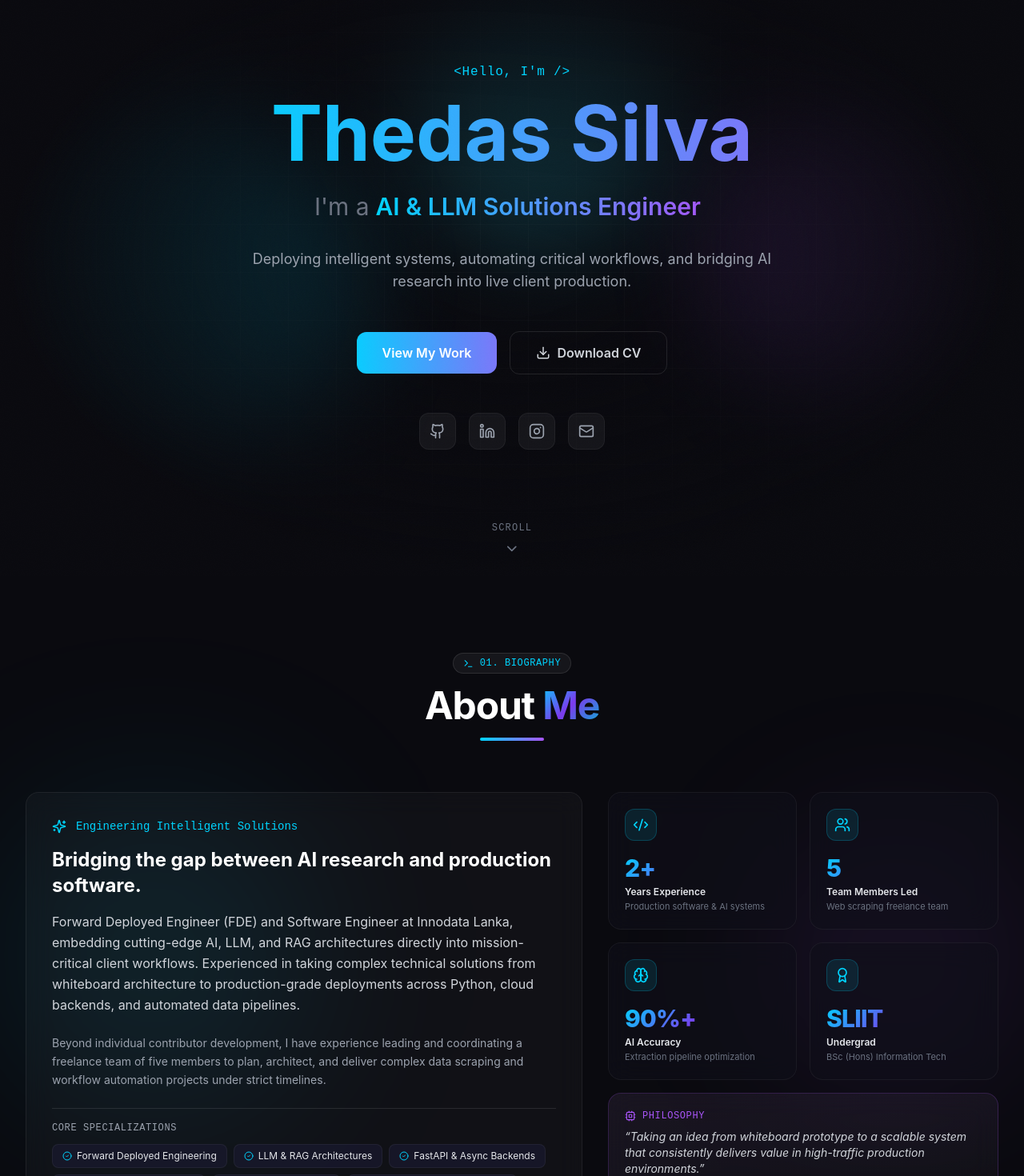
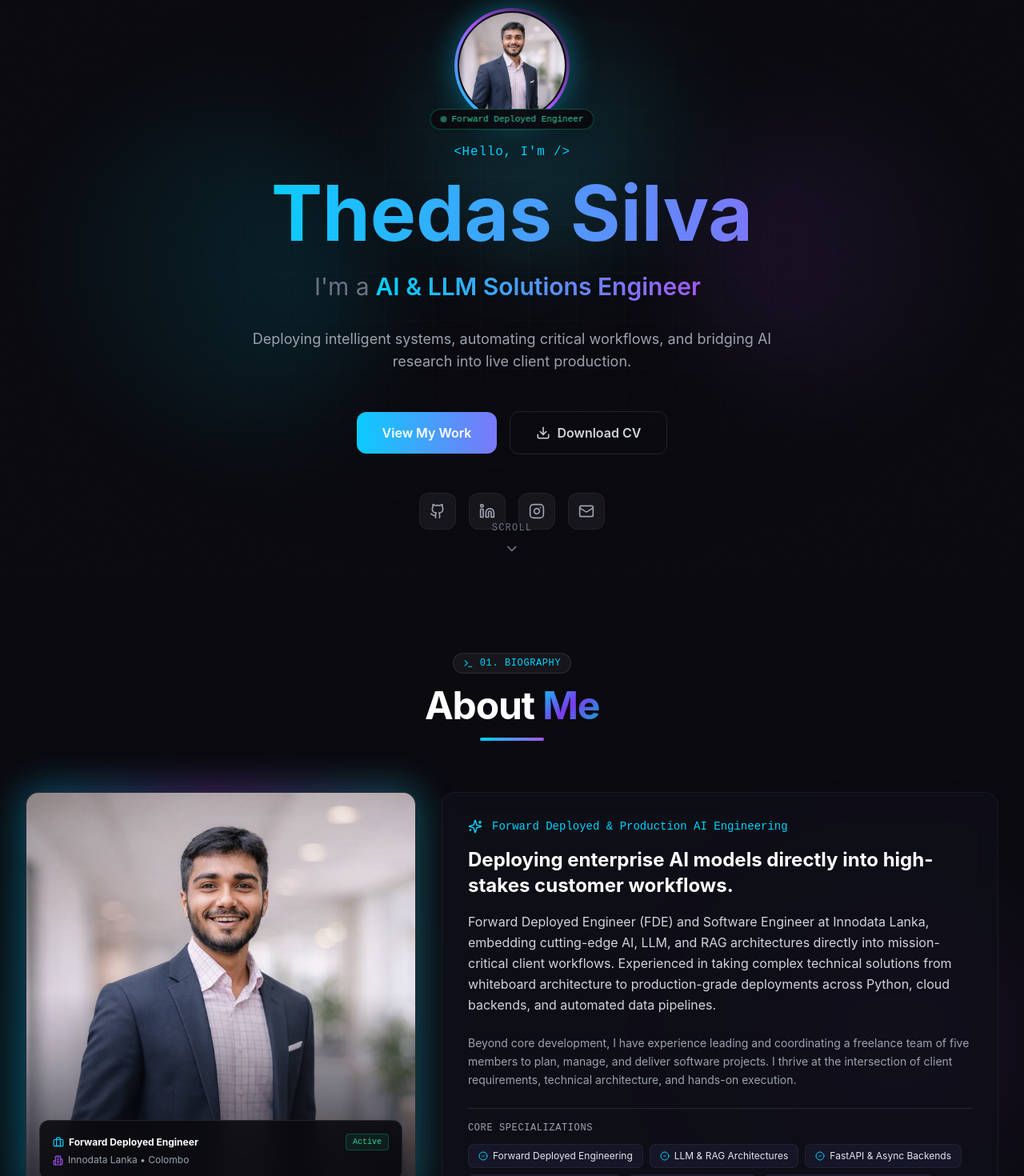
Before and after one commit to thedasss/developer-portfolio, a Next.js app: page / in a window 1280 px wide. Shown: the part 80-1550 px from the top of the page at 80% size. Built offline with nearby package versions, Linux system fonts and the light colour scheme.

Commit message:
feat: add professional profile photo to Hero avatar and About section

```diff
--- a/src/components/About.tsx
+++ b/src/components/About.tsx
@@ -1,5 +1,6 @@
 "use client";
 
+import Image from "next/image";
 import { motion } from "framer-motion";
 import { personalInfo } from "@/lib/data";
 import {
@@ -12,6 +13,8 @@ import {
   Award,
   Terminal,
   CheckCircle2,
+  Building2,
+  Briefcase,
 } from "lucide-react";
 
 export default function About() {
@@ -35,7 +38,7 @@ export default function About() {
       icon: Brain,
     },
     {
-      label: "Undergrad",
+      label: "Education",
       value: "SLIIT",
       description: "BSc (Hons) Information Tech",
       icon: Award,
@@ -78,21 +81,70 @@ export default function About() {
 
         {/* Main Grid */}
         <div className="grid grid-cols-1 lg:grid-cols-12 gap-8 items-start">
-          {/* Left Column: Bio Card */}
+          {/* Left Column: Portrait Photo Card */}
           <motion.div
             initial={{ opacity: 0, x: -30 }}
             whileInView={{ opacity: 1, x: 0 }}
             viewport={{ once: true }}
             transition={{ duration: 0.6 }}
-            className="lg:col-span-7 glass-card p-6 sm:p-8 rounded-2xl relative group"
+            className="lg:col-span-5"
           >
+            <div className="relative group">
+              {/* Glowing gradient backshadow */}
+              <div className="absolute -inset-1 rounded-3xl bg-gradient-to-r from-neon-blue via-neon-purple to-neon-green opacity-40 blur-xl group-hover:opacity-70 transition duration-500" />
+
+              <div className="relative rounded-2xl overflow-hidden border border-white/10 bg-dark-800 shadow-2xl">
+                {/* Photo */}
+                <div className="relative w-full h-[460px] sm:h-[500px]">
+                  <Image
+                    src="/profile.jpg"
+                    alt={personalInfo.name}
+                    fill
+                    priority
+                    sizes="(max-width: 768px) 100vw, (max-width: 1200px) 40vw, 33vw"
+                    className="object-cover object-top transition duration-500 group-hover:scale-105"
+                  />
+                  {/* Subtle dark gradient overlay at bottom for readable badge */}
+                  <div className="absolute inset-0 bg-gradient-to-t from-dark-900 via-transparent to-transparent opacity-80" />
+
+                  {/* Floating badges on photo */}
+                  <div className="absolute bottom-4 left-4 right-4 p-4 rounded-xl bg-dark-900/90 backdrop-blur-md border border-white/10">
+                    <div className="flex items-center justify-between gap-2 mb-1">
+                      <span className="text-xs font-bold text-white flex items-center gap-1.5">
+                        <Briefcase size={14} className="text-neon-blue" />
+                        Forward Deployed Engineer
+                      </span>
+                      <span className="text-[10px] font-mono px-2 py-0.5 rounded bg-emerald-500/10 text-emerald-400 border border-emerald-500/30">
+                        Active
+                      </span>
+                    </div>
+                    <p className="text-xs text-gray-400 flex items-center gap-1.5">
+                      <Building2 size={13} className="text-neon-purple" />
+                      Innodata Lanka • Colombo
+                    </p>
+                  </div>
+                </div>
+              </div>
+            </div>
+          </motion.div>
+
+          {/* Right Column: Bio & Core Focus & Stats */}
+          <motion.div
+            initial={{ opacity: 0, x: 30 }}
+            whileInView={{ opacity: 1, x: 0 }}
+            viewport={{ once: true }}
+            transition={{ duration: 0.6, delay: 0.1 }}
+            className="lg:col-span-7 space-y-6"
+          >
+            {/* Bio Card */}
+            <div className="glass-card p-6 sm:p-8 rounded-2xl border border-white/5 bg-dark-800/80 relative">
               <div className="flex items-center gap-3 text-neon-blue font-mono text-sm mb-4">
                 <Sparkles size={18} />
-              <span>Engineering Intelligent Solutions</span>
+                <span>Forward Deployed & Production AI Engineering</span>
               </div>
 
               <h3 className="text-2xl font-bold text-white mb-4">
-              Bridging the gap between AI research and production software.
+                Deploying enterprise AI models directly into high-stakes customer workflows.
               </h3>
 
               <p className="text-gray-300 leading-relaxed mb-6">
@@ -100,12 +152,13 @@ export default function About() {
               </p>
 
               <p className="text-gray-400 text-sm leading-relaxed mb-6">
-              Beyond individual contributor development, I have experience leading and
-              coordinating a freelance team of five members to plan, architect, and deliver
-              complex data scraping and workflow automation projects under strict timelines.
+                Beyond core development, I have experience leading and coordinating a
+                freelance team of five members to plan, manage, and deliver software projects.
+                I thrive at the intersection of client requirements, technical architecture, and
+                hands-on execution.
               </p>
 
-            {/* Quick tags */}
+              {/* Core Specializations */}
               <div className="pt-4 border-t border-white/10">
                 <h4 className="text-xs font-mono uppercase text-gray-400 tracking-wider mb-3">
                   Core Specializations
@@ -126,49 +179,44 @@ export default function About() {
               {/* Location pill */}
               <div className="mt-6 flex items-center gap-2 text-xs font-mono text-gray-400">
                 <MapPin size={14} className="text-neon-pink" />
-              <span>Based in {personalInfo.location} • Open to Remote & Global Roles</span>
+                <span>Based in {personalInfo.location} • Open to Global & Remote Opportunities</span>
               </div>
-          </motion.div>
+            </div>
 
-          {/* Right Column: Stats Cards */}
-          <motion.div
-            initial={{ opacity: 0, x: 30 }}
-            whileInView={{ opacity: 1, x: 0 }}
-            viewport={{ once: true }}
-            transition={{ duration: 0.6, delay: 0.2 }}
-            className="lg:col-span-5 grid grid-cols-2 gap-4"
-          >
+            {/* Stats Grid */}
+            <div className="grid grid-cols-2 sm:grid-cols-4 gap-4">
               {stats.map((stat, i) => {
                 const Icon = stat.icon;
                 return (
                   <motion.div
                     key={i}
                     whileHover={{ y: -4, borderColor: "rgba(0, 212, 255, 0.4)" }}
-                  className="glass-card p-5 rounded-2xl flex flex-col justify-between border border-white/5 bg-dark-800/60"
+                    className="glass-card p-4 rounded-xl flex flex-col justify-between border border-white/5 bg-dark-800/60"
                   >
-                  <div className="w-10 h-10 rounded-xl bg-neon-blue/10 border border-neon-blue/20 flex items-center justify-center text-neon-blue mb-4">
-                    <Icon size={20} />
+                    <div className="w-8 h-8 rounded-lg bg-neon-blue/10 border border-neon-blue/20 flex items-center justify-center text-neon-blue mb-3">
+                      <Icon size={16} />
                     </div>
                     <div>
-                    <div className="text-2xl sm:text-3xl font-extrabold text-white tracking-tight gradient-text">
+                      <div className="text-xl sm:text-2xl font-extrabold text-white tracking-tight gradient-text">
                         {stat.value}
                       </div>
-                    <div className="text-xs font-semibold text-gray-200 mt-1">
+                      <div className="text-[11px] font-semibold text-gray-200 mt-0.5">
                         {stat.label}
                       </div>
-                    <div className="text-[11px] text-gray-500 mt-1 leading-tight">
+                      <div className="text-[10px] text-gray-500 mt-0.5 leading-tight">
                         {stat.description}
                       </div>
                     </div>
                   </motion.div>
                 );
               })}
+            </div>
 
-            {/* Quote / Highlight card full width */}
-            <div className="col-span-2 glass-card p-5 rounded-2xl border border-neon-purple/20 bg-gradient-to-br from-neon-purple/5 to-transparent">
+            {/* Philosophy quote */}
+            <div className="glass-card p-5 rounded-2xl border border-neon-purple/20 bg-gradient-to-br from-neon-purple/5 to-transparent">
               <div className="flex items-center gap-2 text-neon-purple text-xs font-mono uppercase tracking-wider mb-2">
                 <Cpu size={14} />
-                <span>Philosophy</span>
+                <span>Engineering Philosophy</span>
               </div>
               <p className="text-xs sm:text-sm text-gray-300 italic">
                 &ldquo;Taking an idea from whiteboard prototype to a scalable system that
--- a/src/components/Hero.tsx
+++ b/src/components/Hero.tsx
@@ -1,5 +1,6 @@
 "use client";
 
+import Image from "next/image";
 import { motion } from "framer-motion";
 import { TypeAnimation } from "react-type-animation";
 import { Github, Linkedin, Instagram, Mail, Download, ChevronDown } from "lucide-react";
@@ -107,8 +108,32 @@ const Hero = () => {
         variants={containerVariants}
         initial="hidden"
         animate="visible"
-        className="relative z-10 max-w-5xl mx-auto px-4 sm:px-6 lg:px-8 text-center"
+        className="relative z-10 max-w-5xl mx-auto px-4 sm:px-6 lg:px-8 text-center pt-20 pb-12"
       >
+        {/* Profile Avatar */}
+        <motion.div
+          variants={itemVariants}
+          className="relative inline-block mb-6"
+        >
+          <div className="relative w-28 h-28 sm:w-36 sm:h-36 mx-auto rounded-full p-1 bg-gradient-to-tr from-neon-blue via-neon-purple to-neon-cyan shadow-[0_0_35px_rgba(0,212,255,0.4)]">
+            <div className="w-full h-full rounded-full overflow-hidden border-2 border-dark-900 bg-dark-800">
+              <Image
+                src="/profile.jpg"
+                alt={personalInfo.name}
+                width={144}
+                height={144}
+                priority
+                className="w-full h-full object-cover object-top"
+              />
+            </div>
+          </div>
+          {/* Status pill badge */}
+          <div className="absolute -bottom-2 left-1/2 -translate-x-1/2 flex items-center gap-1.5 px-3 py-1 rounded-full bg-dark-900/95 border border-emerald-500/40 text-[11px] font-mono text-emerald-400 backdrop-blur-md shadow-xl whitespace-nowrap">
+            <span className="w-2 h-2 rounded-full bg-emerald-400 animate-pulse" />
+            <span>Forward Deployed Engineer</span>
+          </div>
+        </motion.div>
+
         {/* Greeting */}
         <motion.p
           variants={itemVariants}
```
Also changed, not shown: public/profile.jpg (added). Lines whose indentation alone changed are shown as unchanged.
